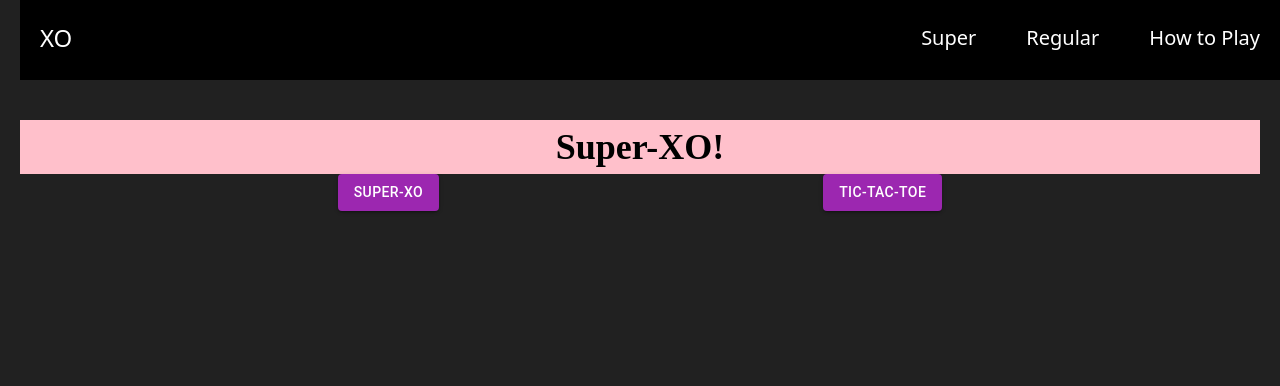
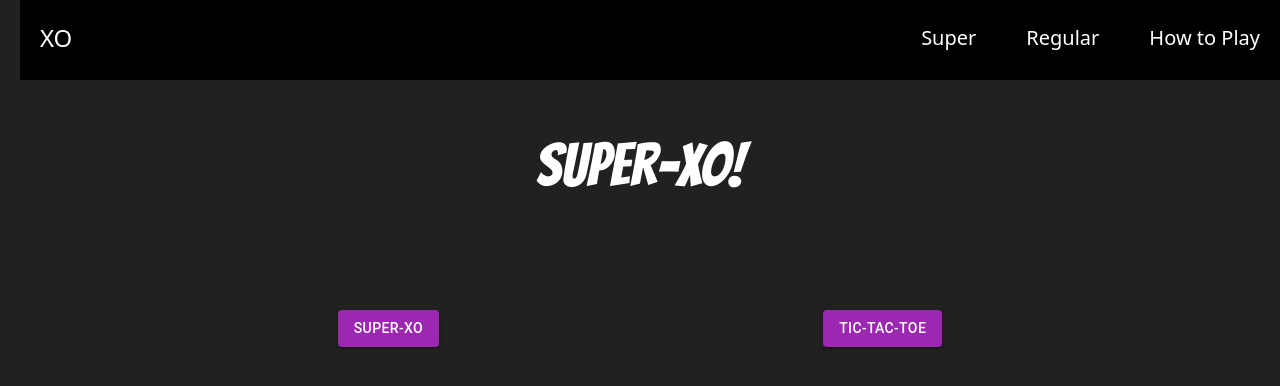
Before and after one commit to ksinha5nov/super-xo, a React (Vite) app: page / in a window 1280 px wide. Shown: the top 386 px of the page. Built offline with nearby package versions, Linux system fonts and the light colour scheme.

Commit message:
fixing colors

```diff
--- a/index.html
+++ b/index.html
@@ -1,6 +1,7 @@
 <!doctype html>
 <html lang="en">
   <head>
+    <link href="https://fonts.googleapis.com/css2?family=Bangers&display=swap" rel="stylesheet">
     <meta charset="UTF-8" />
     <link rel="icon" type="image/svg+xml" href="/vite.svg" />
     <meta name="viewport" content="width=device-width, initial-scale=1.0" />
--- a/src/components/landingPage.tsx
+++ b/src/components/landingPage.tsx
@@ -71,11 +71,11 @@ const LandingPage = () => {
 
   return (
     <div className='w-full flex flex-col gap-48'>
-      <div style={{ fontFamily: 'serif', fontSize: '36px', fontWeight: 'bold', textAlign: 'center', color: 'black', background: 'pink' }}>
+      <div style={{ fontFamily: 'Bangers, cursive', fontSize: '60px', fontWeight: 'normal', textAlign: 'center', color: 'white', background: 'secondary' }}>
         <h1>Super-XO!</h1>
       </div>
       <div>
-        <Stack direction='row' spacing='4in' alignItems='center' justifyContent='center'>
+        <Stack direction='row' spacing='4in' alignItems='center' justifyContent='center' marginTop= '100px'>
           {Modes.map((mode) => (
             <Link to={mode.route}><Buttons name={mode.name} /></Link>
           ))}
```
